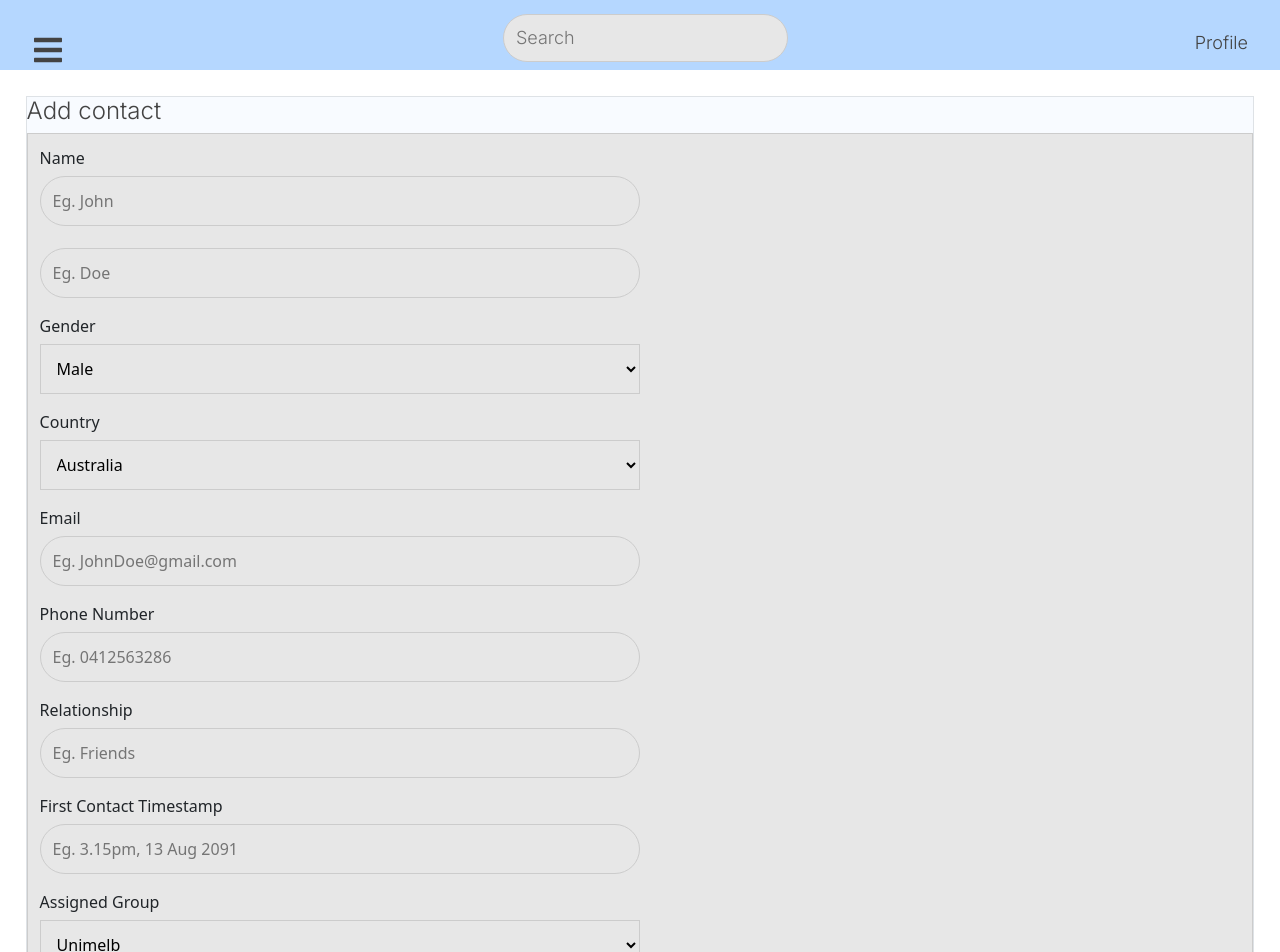
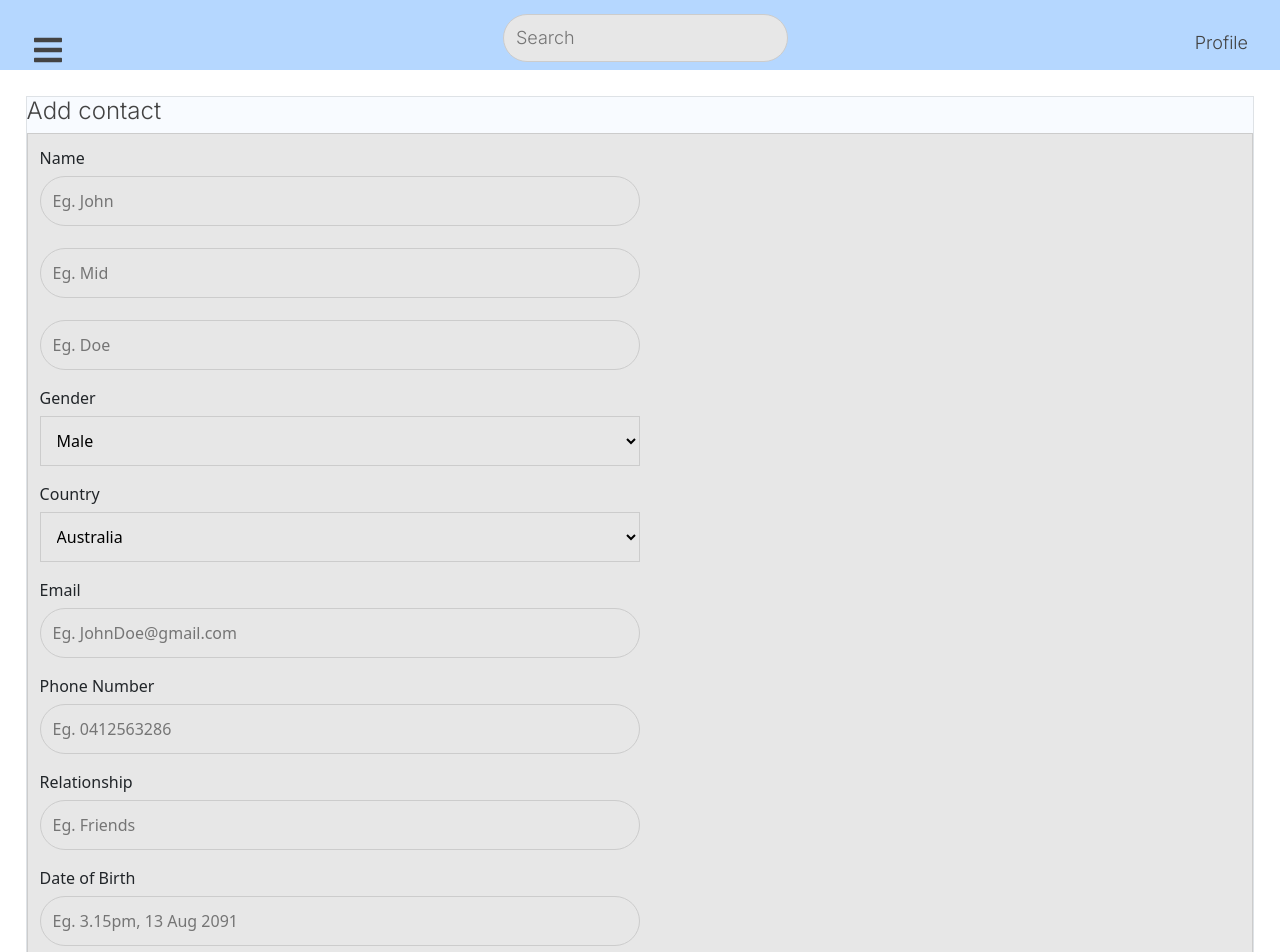
Before and after one commit to yiyangshen/COMP30022-DocMcStuffins, a React (Create React App) app in the folder frontend/: page /contacts/new in a window 1280 px wide. Shown: the top 952 px of the page. Built offline with nearby package versions, Linux system fonts and the light colour scheme.

Commit message:
Minor fixes

```diff
--- a/frontend/src/components/newContact.tsx
+++ b/frontend/src/components/newContact.tsx
@@ -102,6 +102,14 @@ class newContact extends React.Component {
                             <input
                                 type="text"
                                 id="fullName"
+                                name="middleName"
+                                value={middleName}
+                                placeholder="Eg. Mid"
+                                onChange={this.handleChange}
+                            />
+                            <input
+                                type="text"
+                                id="fullName"
                                 name="lastName"
                                 value={lastName}
                                 placeholder="Eg. Doe"
@@ -156,6 +164,15 @@ class newContact extends React.Component {
                                 placeholder="Eg. Friends"
                                 onChange={this.handleChange}
                             />
+                            <label>Date of Birth</label>
+                            <input
+                                type="text"
+                                id="dateOfBirth"
+                                name="dateOfBirthData"
+                                placeholder="Eg. 3.15pm, 13 Aug 2091"
+                                value={dateOfBirthData}
+                                onChange={this.handleChange}
+                            />
                             <label>First Contact Timestamp</label>
                             <input
                                 type="text"
@@ -194,7 +211,9 @@ class newContact extends React.Component {
                                 <input
                                     type="file"
                                     id="myFile"
-                                    name="filename"
+                                    name="photo"
+                                    value={photo}
+                                    onChange={this.handleChange}
                                 />
                             </form>
                             <button
--- a/frontend/src/components/profile.tsx
+++ b/frontend/src/components/profile.tsx
@@ -1,6 +1,5 @@
 /* Import the required libraries and types */
 import React from "react";
-import history from "../history";
 
 /* Import the required libraries and types */
 import { getUserProfile } from "../api/userApi";
```
Also changed, not shown: frontend/src/components/contactAmend.tsx (+11 -7 lines).
